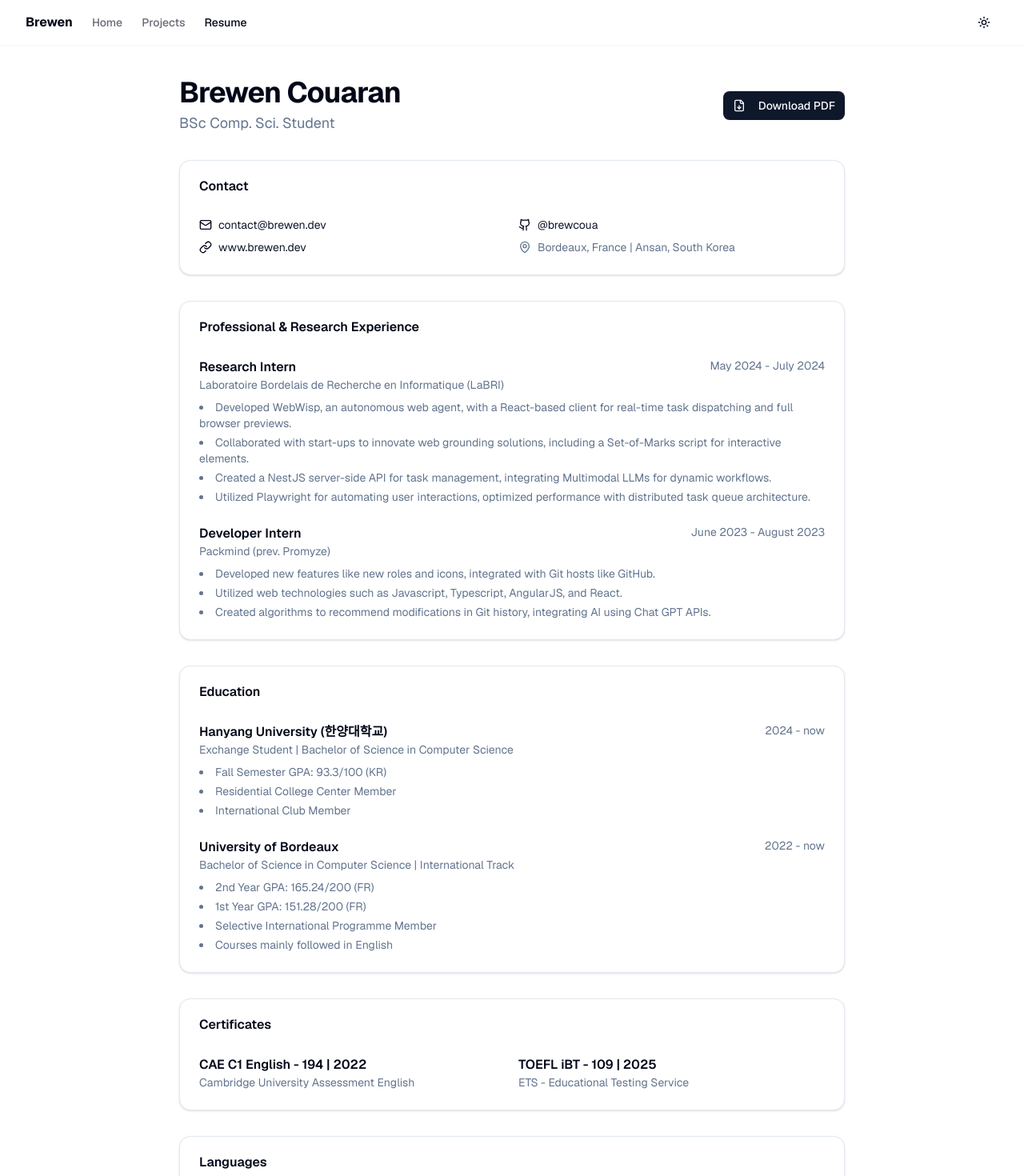
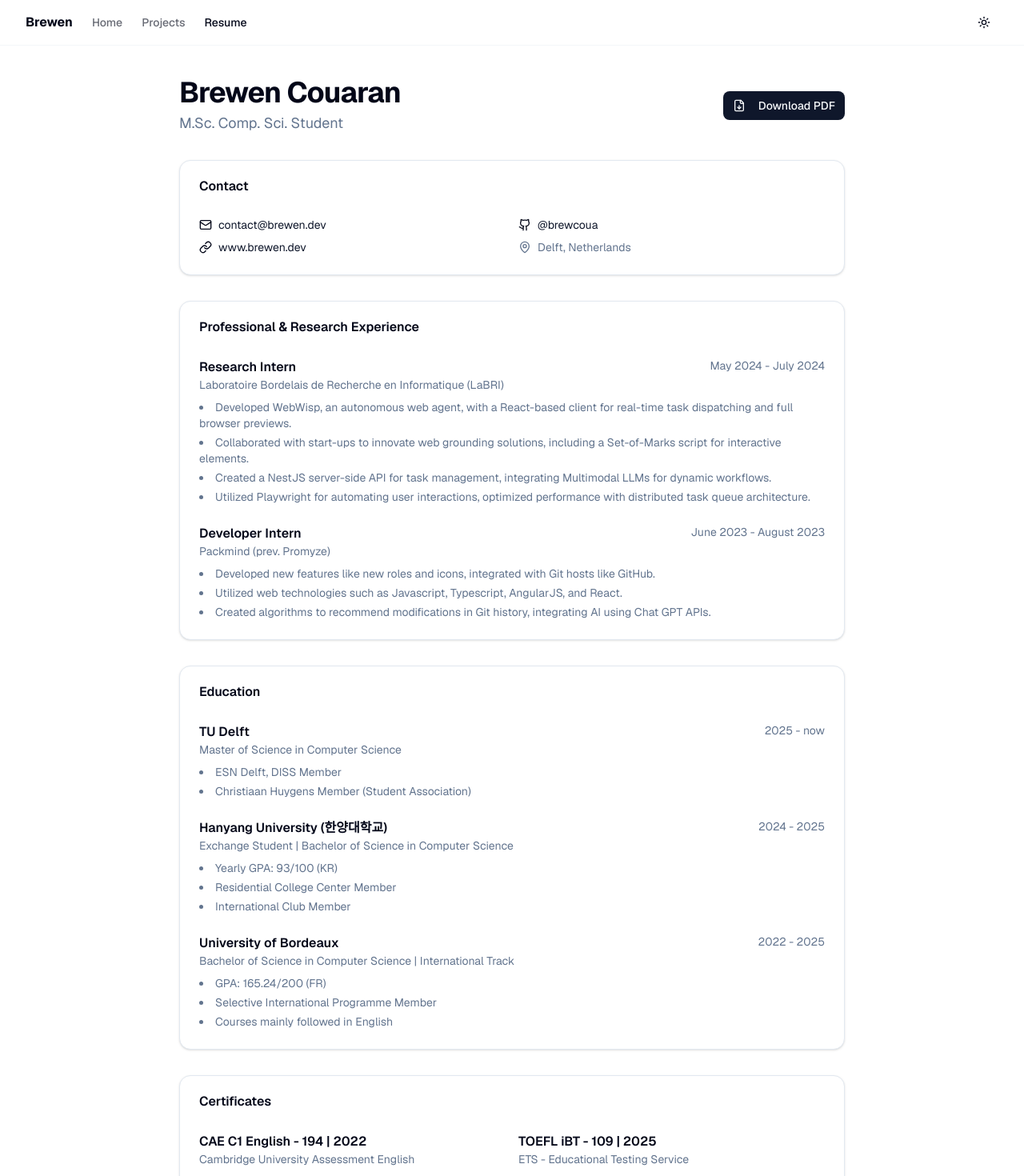
Before and after one commit to brewcoua/portfolio, a Next.js app: page /resume in a window 1280 px wide. Shown: the top 1470 px of the page at 80% size. Built offline with nearby package versions, Linux system fonts and the light colour scheme.

Commit message:
chore: update resume and overall description

```diff
--- a/app/(routes)/resume/page.tsx
+++ b/app/(routes)/resume/page.tsx
@@ -8,7 +8,7 @@ export default function ResumePage() {
       <div className="flex items-center justify-between">
         <div className="space-y-1">
           <h1 className="text-4xl font-bold tracking-tight">Brewen Couaran</h1>
-          <p className="text-lg text-muted-foreground">BSc Comp. Sci. Student</p>
+          <p className="text-lg text-muted-foreground">M.Sc. Comp. Sci. Student</p>
         </div>
         <Button asChild>
           <a href="/resume.pdf" target="_blank" rel="noopener noreferrer">
@@ -48,7 +48,7 @@ export default function ResumePage() {
               </div>
               <div className="flex items-center gap-2 text-sm text-muted-foreground">
                 <MapPin className="h-4 w-4" />
-                <span>Bordeaux, France | Ansan, South Korea</span>
+                <span>Delft, Netherlands</span>
               </div>
             </div>
           </div>
@@ -102,13 +102,26 @@ export default function ResumePage() {
           <div>
             <div className="flex justify-between items-start mb-2">
               <div>
+                <h3 className="font-semibold">TU Delft</h3>
+                <p className="text-sm text-muted-foreground">Master of Science in Computer Science</p>
+              </div>
+              <p className="text-sm text-muted-foreground">2025 - now</p>
+            </div>
+            <ul className="mt-2 list-disc list-inside text-sm text-muted-foreground space-y-1">
+              <li>ESN Delft, DISS Member</li>
+              <li>Christiaan Huygens Member (Student Association)</li>
+            </ul>
+          </div>
+          <div>
+            <div className="flex justify-between items-start mb-2">
+              <div>
                 <h3 className="font-semibold">Hanyang University (한양대학교)</h3>
                 <p className="text-sm text-muted-foreground">Exchange Student | Bachelor of Science in Computer Science</p>
               </div>
-              <p className="text-sm text-muted-foreground">2024 - now</p>
+              <p className="text-sm text-muted-foreground">2024 - 2025</p>
             </div>
             <ul className="mt-2 list-disc list-inside text-sm text-muted-foreground space-y-1">
-              <li>Fall Semester GPA: 93.3/100 (KR)</li>
+              <li>Yearly GPA: 93/100 (KR)</li>
               <li>Residential College Center Member</li>
               <li>International Club Member</li>
             </ul>
@@ -119,11 +132,10 @@ export default function ResumePage() {
                 <h3 className="font-semibold">University of Bordeaux</h3>
                 <p className="text-sm text-muted-foreground">Bachelor of Science in Computer Science | International Track</p>
               </div>
-              <p className="text-sm text-muted-foreground">2022 - now</p>
+              <p className="text-sm text-muted-foreground">2022 - 2025</p>
             </div>
             <ul className="mt-2 list-disc list-inside text-sm text-muted-foreground space-y-1">
-              <li>2nd Year GPA: 165.24/200 (FR)</li>
-              <li>1st Year GPA: 151.28/200 (FR)</li>
+              <li>GPA: 165.24/200 (FR)</li>
               <li>Selective International Programme Member</li>
               <li>Courses mainly followed in English</li>
             </ul>
--- a/app/layout.tsx
+++ b/app/layout.tsx
@@ -15,7 +15,7 @@ export const metadata: Metadata = {
     template: "Portfolio / %s | Brewen",
     default: "Portfolio | Brewen"
   },
-  description: "Computer Science student at the University of Bordeaux, currently on exchange at Hanyang University.",
+  description: "M.Sc. Computer Science student at TU Delft, specializing in software engineering, cloud computing, and systems programming.",
 };
 
 export default function RootLayout({
```
Also changed, not shown: package.json (+21 -21 lines), 1 other file (tests, documents, lock files or other folders).
